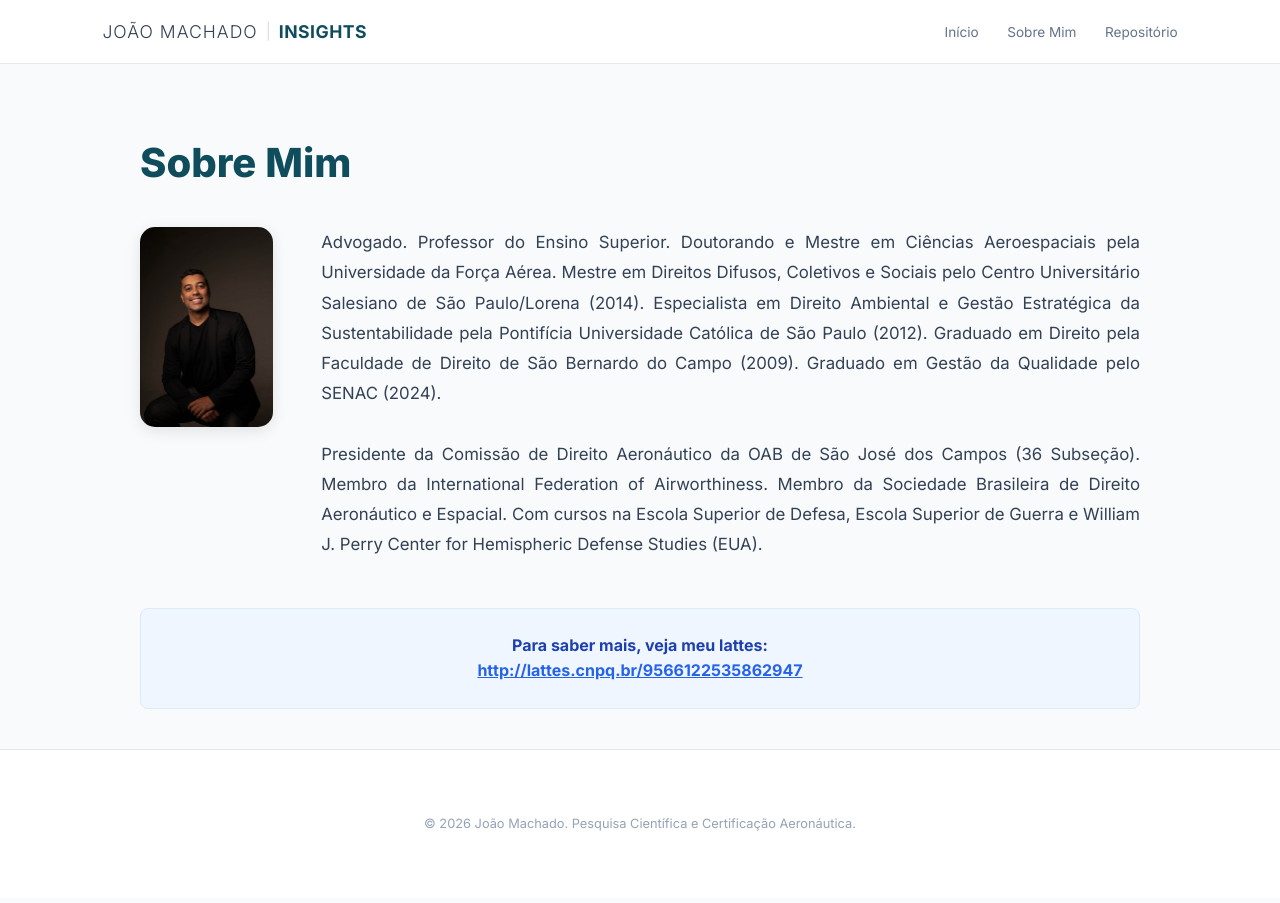
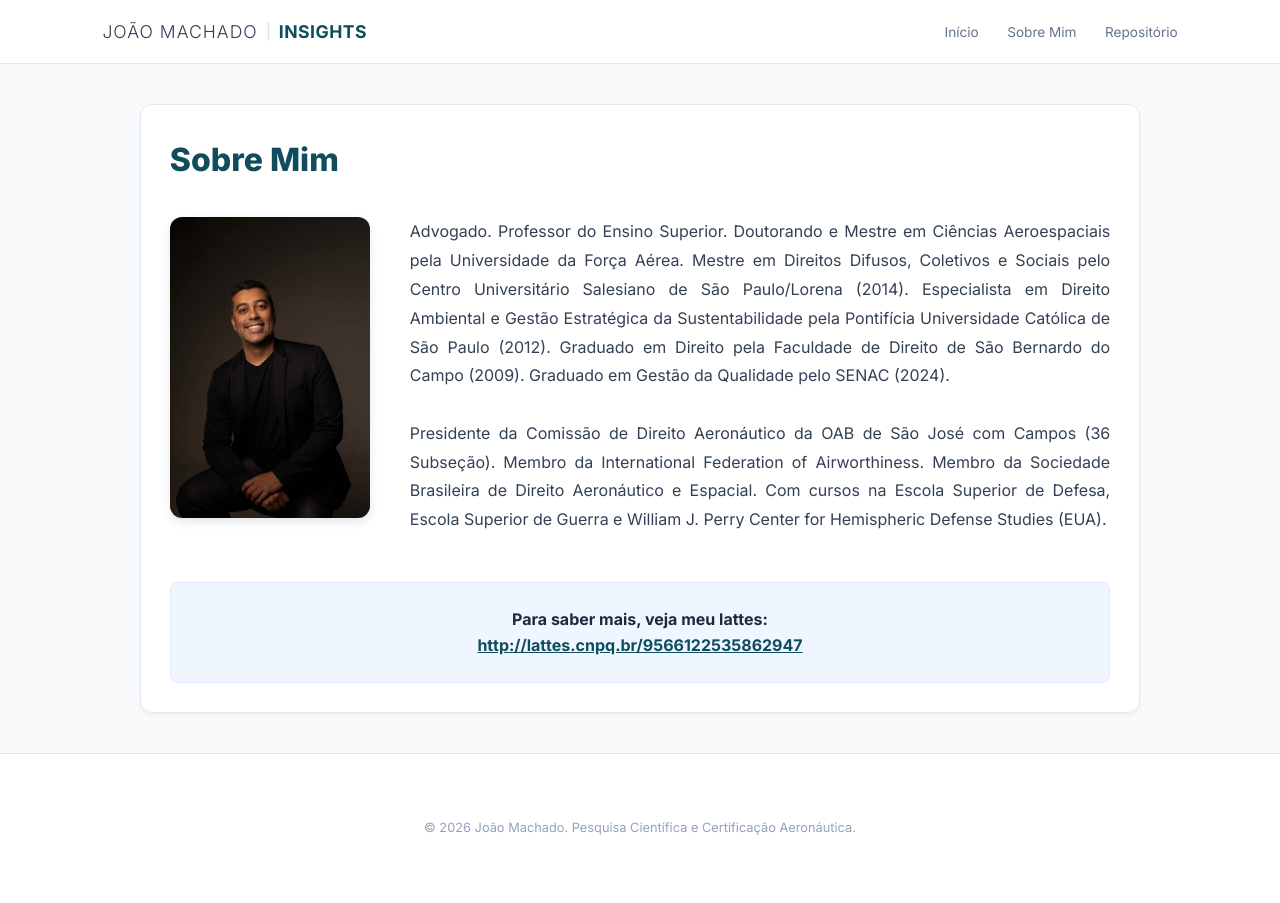
Before and after one commit to joaocfmachado1986/Blog, a Jekyll site: the page built from sobre.md, in a window 1280 px wide. Built offline with Jekyll 4.4.1, drawn with Linux system fonts in a browser that asks for light colours.

Commit message:
Update sobre.md

```diff
--- a/sobre.md
+++ b/sobre.md
@@ -3,21 +3,21 @@ layout: default
 title: Sobre Mim
 ---
 
-<div class="post-card">
-    <h1 style="color: #0f4c5c; margin-bottom: 2rem; font-size: 2.5rem; font-weight: 800;">Sobre Mim</h1>
+<div class="card-base" style="cursor: default;">
+    <h1 style="color: #0f4c5c; margin: 0 0 2rem 0; font-weight: 800;">Sobre Mim</h1>
 
-    <div style="display: flex; align-items: flex-start; gap: 3rem;">
-        <img src="/foto-perfil.jpg" style="width: 200px; height: 200px; border-radius: 15px; object-fit: cover; box-shadow: 0 4px 15px rgba(0,0,0,0.1);" alt="João Machado">
+    <div style="display: flex; gap: 2.5rem; align-items: flex-start;">
+        <img src="/foto-perfil.jpg" style="width: 200px; border-radius: 12px; object-fit: cover; box-shadow: 0 4px 10px rgba(0,0,0,0.1);" alt="João Machado">
 
-        <div style="text-align: justify; color: #334155; font-size: 1.05rem; line-height: 1.8;">
+        <div style="text-align: justify; color: #334155; font-size: 1rem; line-height: 1.8;">
             Advogado. Professor do Ensino Superior. Doutorando e Mestre em Ciências Aeroespaciais pela Universidade da Força Aérea. Mestre em Direitos Difusos, Coletivos e Sociais pelo Centro Universitário Salesiano de São Paulo/Lorena (2014). Especialista em Direito Ambiental e Gestão Estratégica da Sustentabilidade pela Pontifícia Universidade Católica de São Paulo (2012). Graduado em Direito pela Faculdade de Direito de São Bernardo do Campo (2009). Graduado em Gestão da Qualidade pelo SENAC (2024).
             <br><br>
-            Presidente da Comissão de Direito Aeronáutico da OAB de São José dos Campos (36 Subseção). Membro da International Federation of Airworthiness. Membro da Sociedade Brasileira de Direito Aeronáutico e Espacial. Com cursos na Escola Superior de Defesa, Escola Superior de Guerra e William J. Perry Center for Hemispheric Defense Studies (EUA).
+            Presidente da Comissão de Direito Aeronáutico da OAB de São José com Campos (36 Subseção). Membro da International Federation of Airworthiness. Membro da Sociedade Brasileira de Direito Aeronáutico e Espacial. Com cursos na Escola Superior de Defesa, Escola Superior de Guerra e William J. Perry Center for Hemispheric Defense Studies (EUA).
         </div>
     </div>
 
     <div style="margin-top: 3rem; text-align: center; background: #eff6ff; padding: 1.5rem; border-radius: 8px; border: 1px solid #dbeafe;">
-        <strong style="color: #1e40af;">Para saber mais, veja meu lattes:</strong><br>
-        <a href="http://lattes.cnpq.br/9566122535862947" target="_blank" style="color: #2563eb; word-break: break-all; font-weight: 600;">http://lattes.cnpq.br/9566122535862947</a>
+        <strong style="color: #1e293b;">Para saber mais, veja meu lattes:</strong><br>
+        <a href="http://lattes.cnpq.br/9566122535862947" target="_blank" style="color: #0f4c5c; word-break: break-all; font-weight: 600;">http://lattes.cnpq.br/9566122535862947</a>
     </div>
 </div>
```
